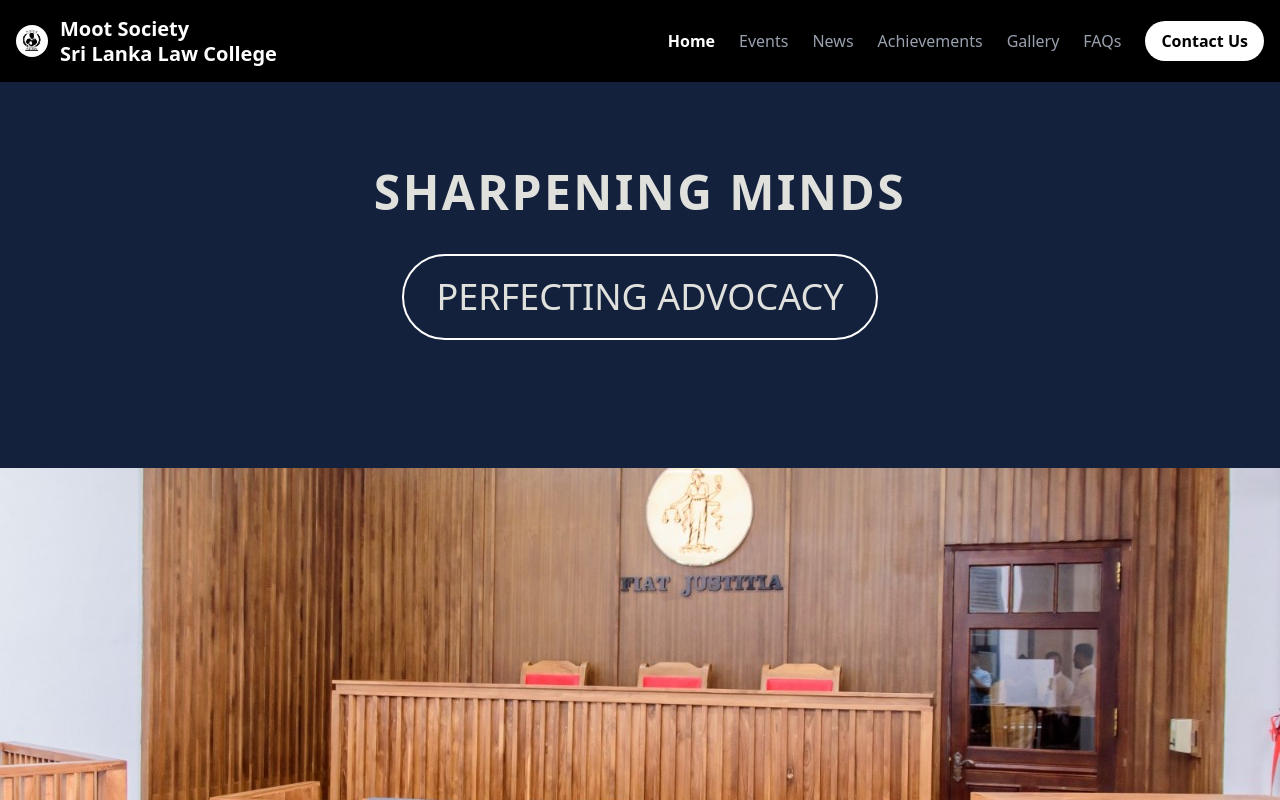
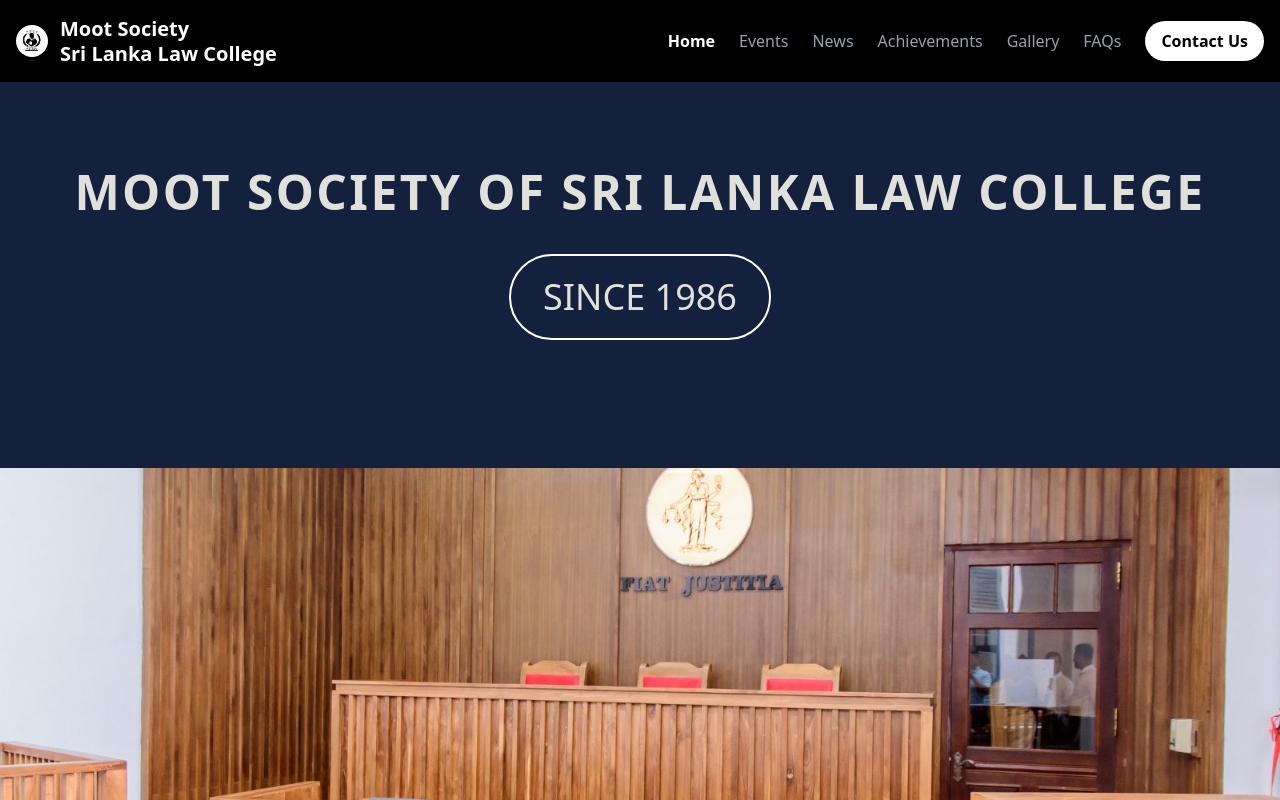
Before and after one commit to Lilvamp237/moot-society-website, a Next.js app in the folder project/moot-society-frontend/: page / in a window 1280 px wide. Shown: the top 800 px of the page. Built offline with nearby package versions, Linux system fonts and the light colour scheme; a web font is replaced by a local one.

Commit message:
Update page.tsx

```diff
--- a/project/moot-society-frontend/src/app/page.tsx
+++ b/project/moot-society-frontend/src/app/page.tsx
@@ -14,12 +14,12 @@
         <div className="space-y-6 md:space-y-8">
           <AnimatedSection delay={0}>
             <h1 className="font-lora text-3xl md:text-5xl font-bold uppercase leading-tight tracking-wider">
-              Sharpening Minds
+              Moot Society of Sri Lanka Law College
             </h1>
           </AnimatedSection>
           <AnimatedSection delay={200}>
             <h2 className="font-lora text-2xl md:text-4xl font-medium uppercase border-2 border-white rounded-full px-8 py-4 inline-block leading-snug">
-               Perfecting Advocacy
+               Since 1986
             </h2>
           </AnimatedSection>
         </div>
```
